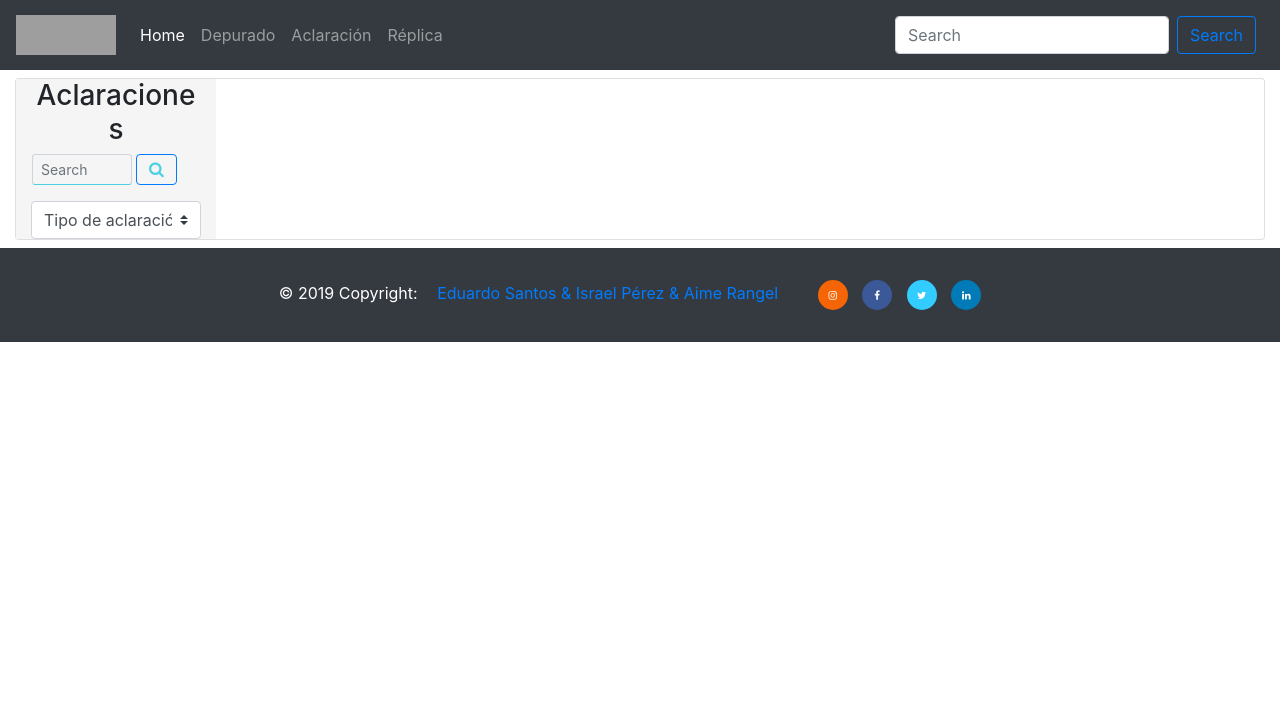
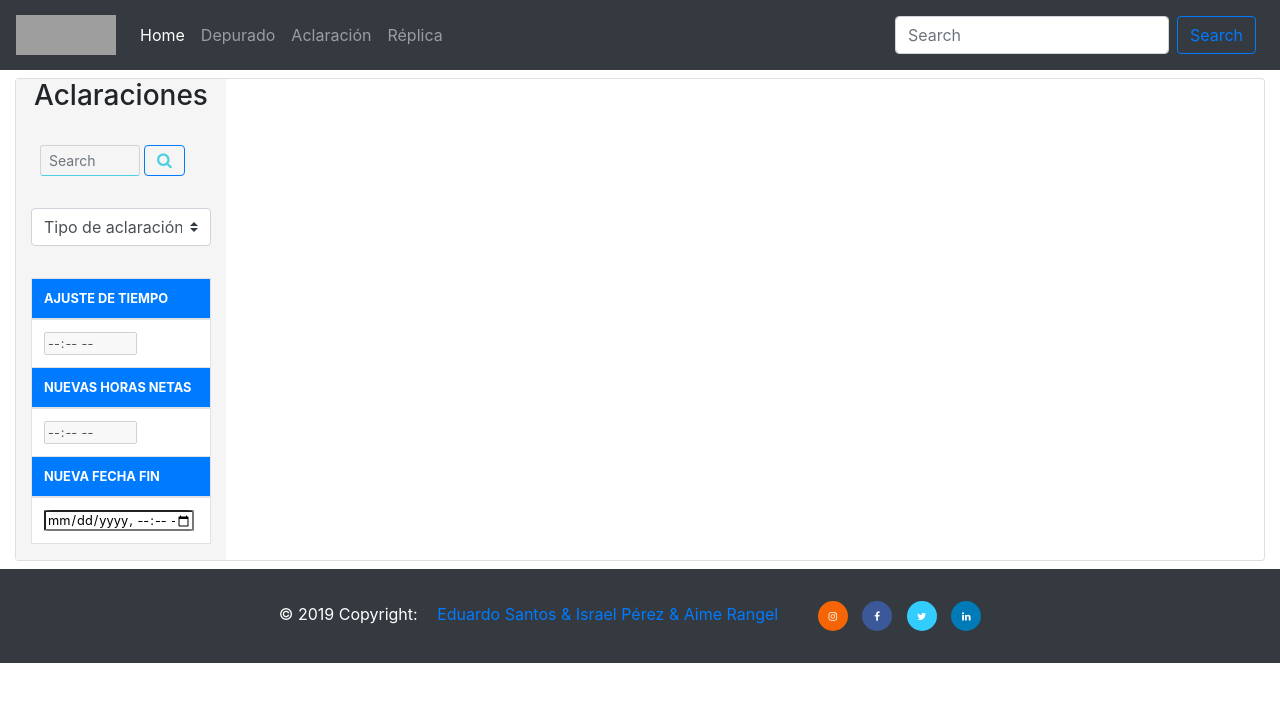
Before and after one commit to EduardoSantos7/Clarifications, an Electron app: page public/views/aclaracion.html in a window 1280 px wide. Drawn offline with nearby package versions, Linux system fonts and the light colour scheme; no server answers; grey boxes are pictures that could not be loaded.

Commit message:
View and logic for result table

```diff
--- a/public/src/aclaracion.js
+++ b/public/src/aclaracion.js
@@ -114,10 +114,10 @@ function timeClarification(){
 	plot_zone.appendChild(container_row);
 
 	/* Insert IBM Calculator */
-	new Calculator(id_col_1, 'IBM');
+	new Calculator(id_col_1, 'IBM', true);
 
 	/* Insert Client Calculator */
-	new Calculator(id_col_2, 'BBVA');
+	new Calculator(id_col_2, 'BBVA', false);
 }
 
 /* Contribuyente clarification*/
--- a/public/src/utils/Calculator.js
+++ b/public/src/utils/Calculator.js
@@ -4,7 +4,7 @@ var { rowTime, totalTime } = require('./dateTimeAlgorithms')
 
 class Calculator{
 
-    constructor(plot_id, title){
+    constructor(plot_id, title, ibm){
 
         this.table = document.createElement('table');
         this.table.className = 'table table-striped table-responsive table-bordered btn-table mt-2 small mx-auto text-center';
@@ -13,6 +13,7 @@ class Calculator{
         this.tbody = document.createElement('tbody');
         this.tfoot = document.createElement('tfoot');
         this.title = title;
+        this.ibm = ibm; // Indicates if the calculator is ibm or client calculator
         this.row_count = 5; // Default Value
         this.table.appendChild(this.thead);
         this.table.appendChild(this.tbody);
--- a/public/src/utils/dateTimeAlgorithms.js
+++ b/public/src/utils/dateTimeAlgorithms.js
@@ -19,13 +19,22 @@ function totalTime(calculator){
 
     let inputs = calculator.tbody.getElementsByClassName('totalTimeRow');
     let total = calculator.tfoot.getElementsByClassName('totalTimeCalculator');
-    console.log(total)
     let time_acum = [];
+
     for(let i = 0; i < inputs.length; i++){
         let time = inputs[i].value;
         if(time) time_acum.push(time);
     }
     total[0].value = str(add(time_acum));
+    if(calculator.ibm){
+        let nuevas_horas_netas = document.getElementById('nuevasHorasNetas');
+        nuevas_horas_netas.value = total[0].value;
+    }
+    else{
+        let ajuste_tiempo = document.getElementById('ajusteTiempo');
+        ajuste_tiempo.value = total[0].value;
+    }
+
 }
 
 module.exports.rowTime = rowTime;
--- a/public/style/style.css
+++ b/public/style/style.css
@@ -115,7 +115,7 @@ a.socialIcon:hover, .socialHoverClass {
 #sidebar {
 	width: inherit;
 	min-width: 150px;
-	max-width: 200px;
+	max-width: 210px;
 	background-color:#f5f5f5;
 	float: left;
 	height: 100%; /* This line limits the height */
@@ -172,3 +172,8 @@ a.socialIcon:hover, .socialHoverClass {
 #iconSearch:hover{
 	color: white
 }
+
+#resultDatetime{
+	width: 150px;
+	border-radius: 5%;
+}
--- a/public/views/aclaracion.html
+++ b/public/views/aclaracion.html
@@ -22,22 +22,69 @@
             <div class="col sidebar-offcanvas" id="sidebar">
                 <h3>Aclaraciones</h3>
                 <!-- Search form -->
-                <form class="form-inline md-form form-sm active-cyan active-cyan-2 mt-2">
+                <form class="form-inline md-form form-sm active-cyan active-cyan-2 m-2 pt-4">
                     <div class="row">
                         <input id="ticketInput" class="form-control form-control-sm ml-3 w-75 inputSidebar" type="text" placeholder="Search" aria-label="Search">
                         <i id="iconSearch" class="fa fa-search m-1 btn btn-outline-primary my-2 my-sm-0" onclick="search_ticket()" aria-hidden="true"></i>
                     </div>
                 </form>
 
-                <div class="selectDiv">
+                <div class="selectDiv pt-4">
                     <select id="selectClarification" class="custom-select" onchange="chooseClarification()">
                         <option>Tipo de aclaración</option>
                         <option value="time">Tiempo</option>
                         <option value="contribuyente">Contribuyente</option>
                         <option value="both">Ambos</option>
-                      </select>
+                    </select>
+                </div>
 
-                      </div>
+                <div class="pt-4">
+                    <table id="resultTable" class="table table-bordered btn-table mt-2 small">
+
+                            <thead class="bg-primary text-white">
+                                    <tr>
+                                        <th>AJUSTE DE TIEMPO</th>
+                                    </tr>
+                                </thead>
+
+                                <tbody class="bg-white">
+                                    <tr>
+                                        <td>
+                                            <input type="time" id="ajusteTiempo" disabled>
+                                        </td>
+                                    </tr>
+                                </tbody>
+
+                        <thead class="bg-primary text-white">
+                            <tr>
+                                <th>NUEVAS HORAS NETAS</th>
+                            </tr>
+                        </thead>
+
+                        <tbody class="bg-white">
+                            <tr>
+                                <td>
+                                    <input type="time" id="nuevasHorasNetas" disabled>
+                                </td>
+                            </tr>
+                        </tbody>
+
+                        <thead class="bg-primary text-white">
+                            <tr>
+                                <th>NUEVA FECHA FIN</th>
+                            </tr>
+                        </thead>
+
+                        <tbody class="bg-white">
+                                <tr>
+                                    <td>
+                                        <input type="datetime-local" id="resultDatetime">
+                                    </td>
+                                </tr>
+                            </tbody>
+                    </table>
+                </div>
+
             </div>
             <div class="col" id="main">
                 <div id="TicketInfoTable"></div>
```
